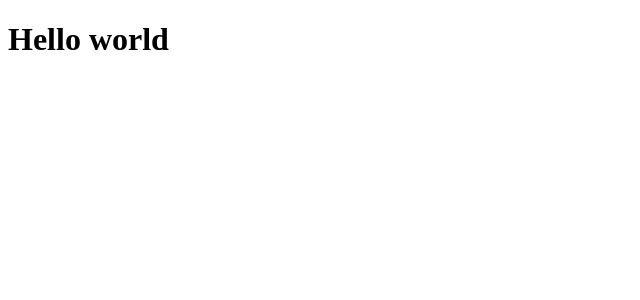
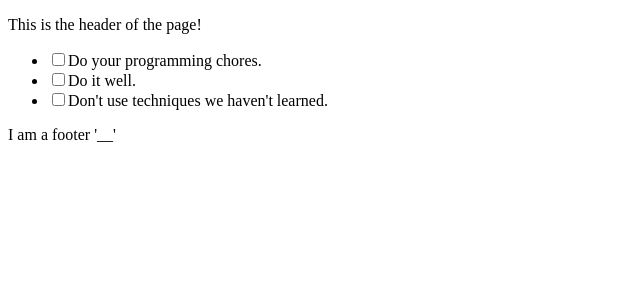
Before and after one commit to TE4-Daniel-Kull/startup-project, a React (Create React App) app: page / in a window 1280 px wide. Shown: the top 300 px of the page, without its empty margins (0-640 px from the left). Built offline with nearby package versions, Linux system fonts and the light colour scheme.

Commit message:
Added a App, BasicFooter, BasicHeader and a TodoList component

```diff
--- /dev/null
+++ b/src/App.js
@@ -0,0 +1,16 @@
+import React from 'react';
+import BasicHeader from './components/BasicHeader';
+import BasicFooter from './components/BasicFooter';
+import StartPage from './views/StartPage'
+
+function App() {
+    return (
+        <div>
+            <BasicHeader />
+            <StartPage />
+            <BasicFooter />
+        </div>
+    );
+}
+
+export default App;
--- /dev/null
+++ b/src/components/BasicFooter.js
@@ -0,0 +1,11 @@
+import React from 'react'
+
+function BasicFooter () {
+    return (
+        <div>
+            <p>I am a footer '__'</p>
+        </div>
+    );
+}
+
+export default BasicFooter;
--- /dev/null
+++ b/src/components/BasicHeader.js
@@ -0,0 +1,11 @@
+import React from 'react';
+
+function BasicHeader() {
+    return (
+        <div>
+            <p>This is the header of the page!</p>
+        </div>
+    );
+}
+
+export default BasicHeader;
--- /dev/null
+++ b/src/components/TodoList.js
@@ -0,0 +1,22 @@
+import React from 'react';
+
+function TodoList() {
+    return (
+        <ul>
+            <li>
+                <input type="checkbox" name="done" value="false" />
+                <span>Do your programming chores.</span>
+            </li>
+            <li>
+                <input type="checkbox" name="done" value="false" />
+                <span>Do it well.</span>
+            </li>
+            <li>
+                <input type="checkbox" name="done" value="false" />
+                <span>Don't use techniques we haven't learned.</span>
+            </li>
+        </ul>
+    );
+}
+
+export default TodoList;
--- a/src/index.js
+++ b/src/index.js
@@ -1,4 +1,6 @@
 import React from 'react';
 import ReactDOM from 'react-dom';
 
-ReactDOM.render(<h1>Hello world</h1>, document.getElementById("root"));
+import App from './App'
+
+ReactDOM.render(<App />, document.getElementById("root"));
--- /dev/null
+++ b/src/views/StartPage.js
@@ -0,0 +1,12 @@
+import React from 'react';
+import TodoList from '../components/TodoList'
+
+function StartPage() {
+    return (
+        <div>
+            <TodoList />
+        </div>
+    );
+}
+
+export default StartPage;
```
Also changed, not shown: src/components/MyApp.js (added, +9 -0 lines), 1 other file (tests, documents, lock files or other folders).
